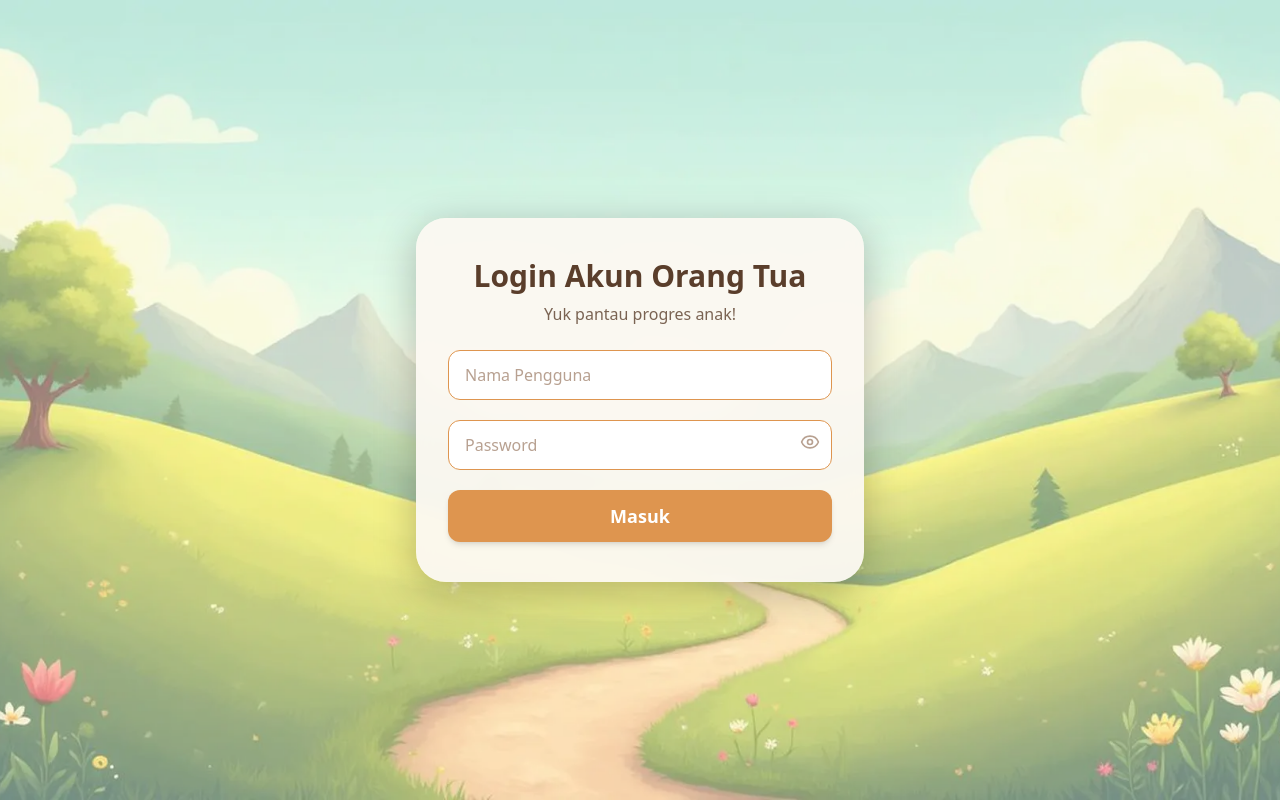
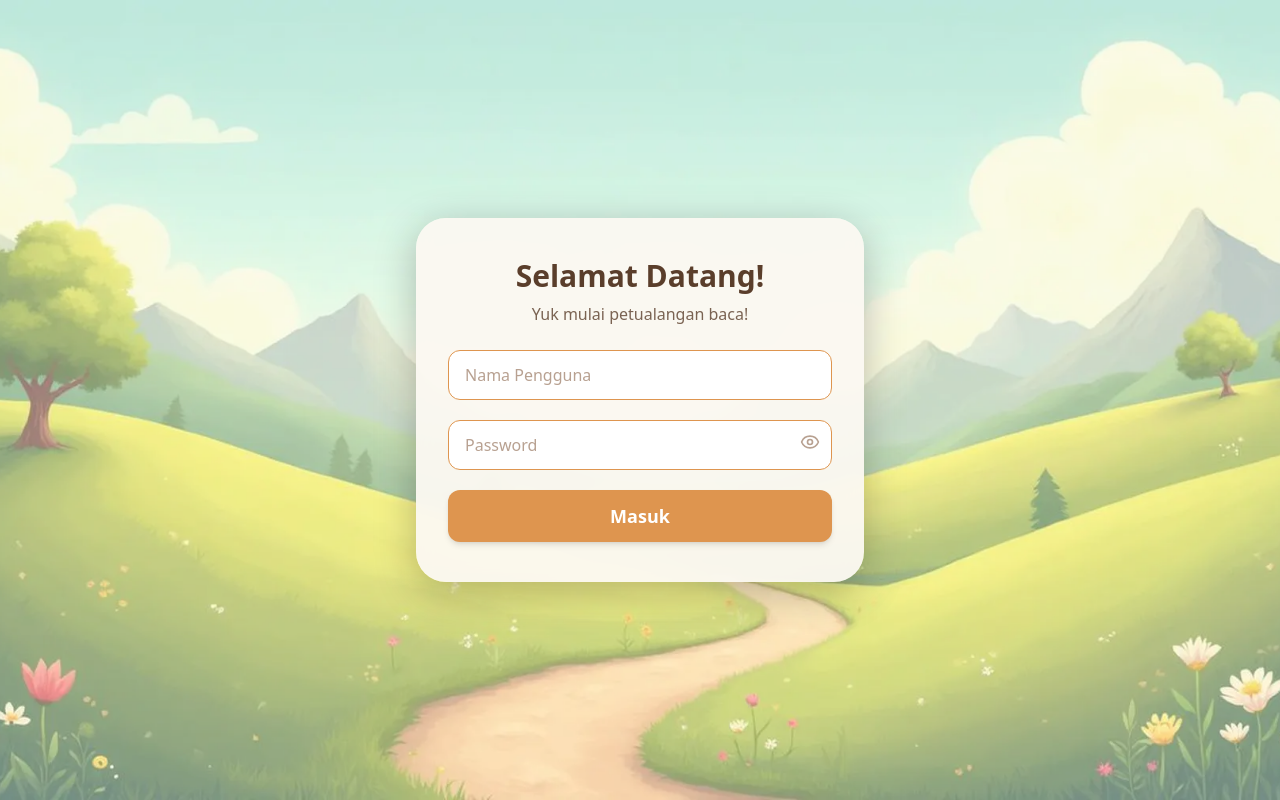
Before and after one commit to Je-One-One-LIDM/bacarita-fe, a Next.js app: page /siswa/login in a window 1280 px wide. Built offline with nearby package versions, Linux system fonts and the light colour scheme; no server answers.

Commit message:
edit: modified login student and dashboard parents

```diff
--- a/src/app/orang-tua/beranda/page.tsx
+++ b/src/app/orang-tua/beranda/page.tsx
@@ -0,0 +1,11 @@
+import React from 'react'
+
+const page = () => {
+  return (
+    <div>
+      HALO INI BERANDA ORANG TUA
+    </div>
+  )
+}
+
+export default page
--- a/src/app/siswa/login/page.tsx
+++ b/src/app/siswa/login/page.tsx
@@ -29,8 +29,8 @@ const LoginSiswa = () => {
   return (
     <main className="min-h-screen flex items-center justify-center bg-cover bg-center p-6" style={{ backgroundImage: "url('/assets/peran/bg-pilihperan.webp')" }}>
       <div className="w-full max-w-md bg-[#FBF8F2]/95 backdrop-blur-sm shadow-[0_10px_40px_rgba(0,0,0,0.25)] rounded-[30px] px-8 py-10 text-center">
-        <h1 className="text-3xl font-extrabold text-[#5A3E2B] mb-2">Login Akun Orang Tua</h1>
-        <p className="text-[#5A3E2B]/80 mb-6">Yuk pantau progres anak!</p>
+        <h1 className="text-3xl font-extrabold text-[#5A3E2B] mb-2">Selamat Datang!</h1>
+        <p className="text-[#5A3E2B]/80 mb-6">Yuk mulai petualangan baca!</p>
 
         <form onSubmit={handleSubmit} className="space-y-5 text-left">
           <div>
```
